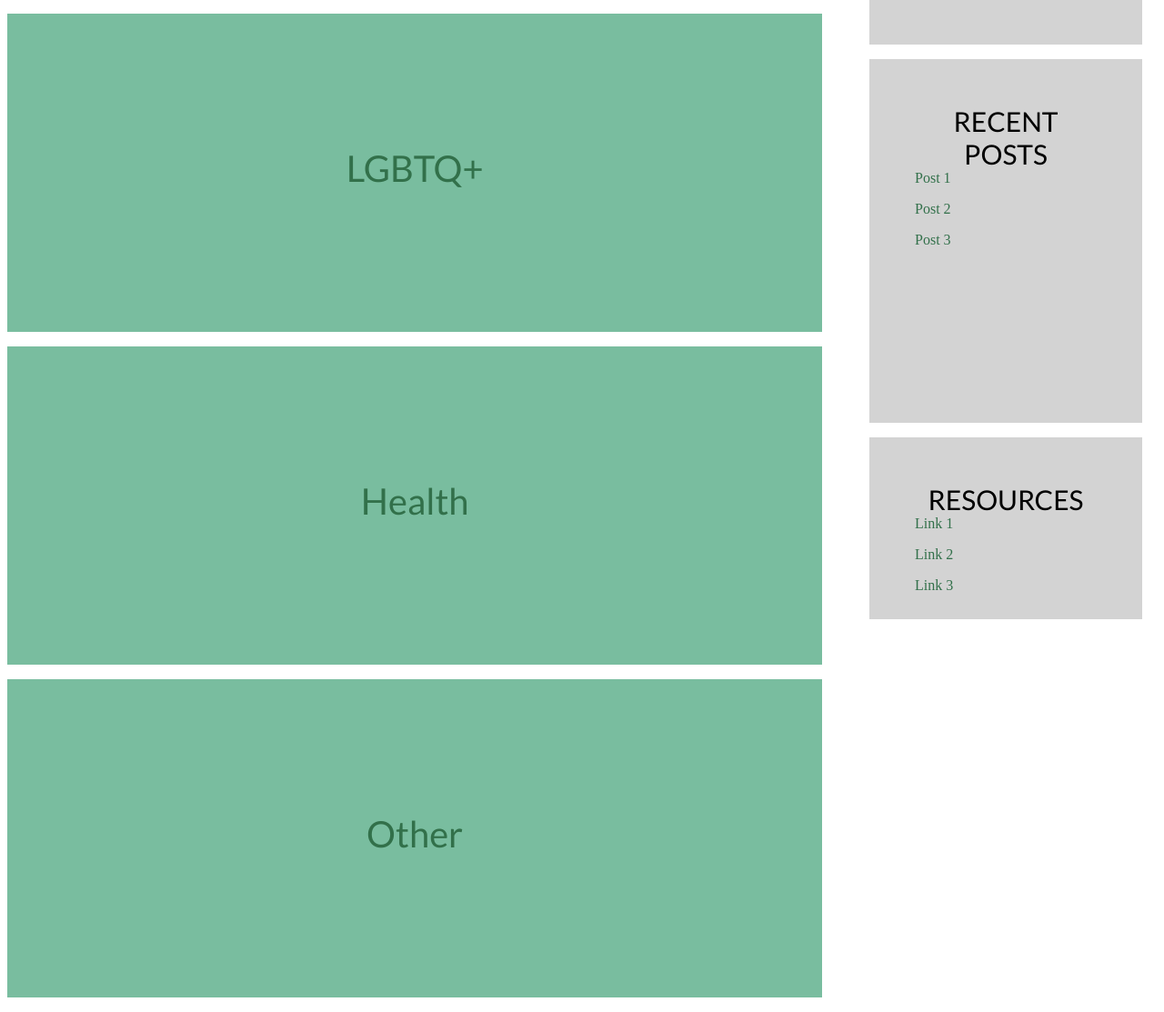
After one commit to isabelleaduste/my-first-blog, a Django app: page /blog/socialhomepage.html/ in a window 1280 px wide. The commit adds this page. Shown: the part 611-1724 px from the top of the page at 91% size. Run offline with Django 3.2, Linux system fonts and the light colour scheme.

```diff
--- a/blog/templates/blog/base.html
+++ b/blog/templates/blog/base.html
@@ -16,7 +16,8 @@
         <h1><a href="/">Isabelles Blog</a></h1>
     </div>
 
-    <a href="environmentalhome.html">My link</a>
+    <a href="environmentalhome.html">Environmental</a>
+    <a href="socialhomepage.html">Social</a>
 
     <div class="content container">
         <div class="row">
--- /dev/null
+++ b/blog/templates/blog/socialhomepage.html
@@ -0,0 +1,232 @@
+<!DOCTYPE html!>
+<html>
+<head>
+<meta charset="utf-8">
+<title>social</title>
+<link href="https://fonts.googleapis.com/css?family=Lato" rel="stylesheet">
+<link href="https://fonts.googleapis.com/css?family=Questrial" rel="stylesheet">
+<style>
+header {
+	color: white;
+	background-color: #2D797F;
+	text-align: center;
+}
+
+h1 {
+	padding: 1;
+	font-size: 60px;
+	font-family: 'Questrial', sans-serif;
+}
+
+h2 {
+	padding: 1;
+	font-size: 30px;
+	font-family: 'Lato', sans-serif;
+}
+
+h3 {
+	padding: 7;
+	color: black;
+	background-color: lightgrey;
+	font-size: 30px;
+	font-family: 'Lato', sans-serif;
+}
+
+
+#content-container {
+	float:left;
+	width: 70%;
+
+}
+
+#subtopicdesc {
+	width: 90%;
+	height:250px;
+	background-image: url("https://68.media.tumblr.com/61728bf47e576f1631d1a88de4c8c9ea/tumblr_otrlj1M8l91v64ksyo1_1280.jpg");
+	background-size:cover;
+	padding:50px;
+	position: right;
+	text-align: center;
+	font-size: 20px;
+	font-family: 'Lato', sans-serif;
+
+}
+
+#subtopic1 {
+	width: 90%;
+	height:250px;
+	background-color: #79bd9f;
+	background-size:cover;
+	padding:50px;
+	position: right;
+	text-align: center;
+	font-size: 40px;
+	font-family: 'Lato', sans-serif;
+
+}
+
+
+#subtopic2 {
+	width: 90%;
+	height:250px;
+	background-color: #79bd9f;
+	background-size:cover;
+	padding:50px;
+	position: right;
+	text-align: center;
+	font-size: 40px;
+	font-family: 'Lato', sans-serif;
+
+}
+
+
+
+#subtopic3 {
+	width: 90%;
+	height:250px;
+	background-color: #79bd9f;
+	background-size:cover;
+	padding:50px;
+	position: right;
+	text-align: center;
+	font-size: 40px;
+	font-family: 'Lato', sans-serif;
+
+}
+
+#sidebar-container {
+	float:right;
+	width: 25%;
+
+}
+
+#title {
+	text-align: center;
+	font-size: 30px;
+	font-family: 'Lato', sans-serif;
+}
+
+#sidebar {
+	width:200px;
+	height:300px;
+	background-color: lightgrey;
+	background-size:cover;
+	padding:50px;
+	position: right;
+}
+
+#sidebar2 {
+	width:200px;
+	height:300px;
+	background-color: lightgrey;
+	background-size:cover;
+	padding:50px;
+	position: right;
+}
+
+#sidebar3 {
+	width:200px;
+	height:100px;
+	background-color: lightgrey;
+	background-size:cover;
+	padding:50px;
+	position: right;
+}
+
+a:link {
+    color: #32704a;
+    background-color: transparent;
+    text-decoration: none;
+}
+a:visited {
+    color: #32704a;
+    background-color: transparent;
+    text-decoration: none;
+}
+a:hover {
+    color: black;
+    background-color: transparent;
+    text-decoration: underline;
+}
+a:active {
+    color: #32704a;
+    background-color: transparent;
+    text-decoration: underline;
+}
+
+</style>
+</head>
+<body>
+
+<header>
+<h1>SEEDS</h1>
+<h2>Safety. Expression. Empowerment. Diversity. Speech. </h2>
+<h3>SOCIAL</h3>
+</header>
+
+<div id="content-container">
+	<div id="subtopicdesc">
+		<p></p>
+
+			<p>Social issues span beyond who is popular, they define the way people and topics are viewed in a society. How do you present yourself in society? What do you wish people knew about the way you look or act? What social issues do you stand behind?</p>
+	</p></div>
+<p></p>
+
+
+	<div id="subtopic1">
+			<br><br>
+
+			<a href="socisubtopic1.html">LGBTQ+</a>
+	</p></div>
+<p></p>
+		<div id="subtopic2">
+			<br><br>
+
+			<a href="socisubtopic2.html">Health</a>
+
+	</p></div>
+<p></p>
+		<div id="subtopic3">
+			<br><br>
+			<a href="socisubtopic3.html">Other</a>
+
+	</p></div>
+	<p></p>
+	<p></p>
+</div>
+
+
+	<div id="sidebar-container">
+	<div id="sidebar">
+			<div id="title">TOP 3 POSTS</div>
+			<br><br><br>
+			<a href="http://seeds.pythonanywhere.com/">Post 1</a>
+			<p></p>
+			<a href="http://seeds.pythonanywhere.com/">Post 2</a>
+			<p></p>
+			<a href="http://seeds.pythonanywhere.com/">Post 3</a>
+
+	</p></div>
+    <p></p>
+    <div id="sidebar2">
+    		<div id="title">RECENT POSTS</div>
+			<a href="http://seeds.pythonanywhere.com/">Post 1</a>
+			<p></p>
+			<a href="http://seeds.pythonanywhere.com/">Post 2</a>
+			<p></p>
+			<a href="http://seeds.pythonanywhere.com/">Post 3</a>
+	</p></div>
+<p></p>
+
+    <div id="sidebar3">
+    		<div id="title">RESOURCES</div>
+			<a href="https://www.worldwildlife.org/" target="_blank">Link 1</a>
+			<p></p>
+			<a href="https://www.nrdc.org/stories/how-you-can-stop-global-warming" target="_blank">Link 2</a>
+			<p></p>
+			<a href="http://seeds.pythonanywhere.com/" target="_blank">Link 3</a>
+	</p></div>
+
+	</div>
+
+</html>
--- a/blog/urls.py
+++ b/blog/urls.py
@@ -6,6 +6,7 @@ urlpatterns = [
     url(r'^post/(?P<pk>\d+)/$', views.post_detail, name='post_detail'),
     url(r'^post/new/$', views.post_new, name='post_new'),
     url(r'^post/(?P<pk>\d+)/edit/$', views.post_edit, name='post_edit'),
-    url(r'^environmentalhome.html/$', views.environmental, name='envi'),
+    url(r'^environmentalhome.html/$', views.environmental, name='environmental'),
+    url(r'^socialhomepage.html/$', views.social, name='social'),
 
 ]
--- a/blog/views.py
+++ b/blog/views.py
@@ -43,3 +43,6 @@ def post_edit(request, pk):
 
 def environmental(request):
     return render(request, 'blog/environmentalhome.html', {})
+
+def social(request):
+    return render(request, 'blog/socialhomepage.html', {})
```
Also changed, not shown: blog/static/css/blog.css (+0 -14 lines).
